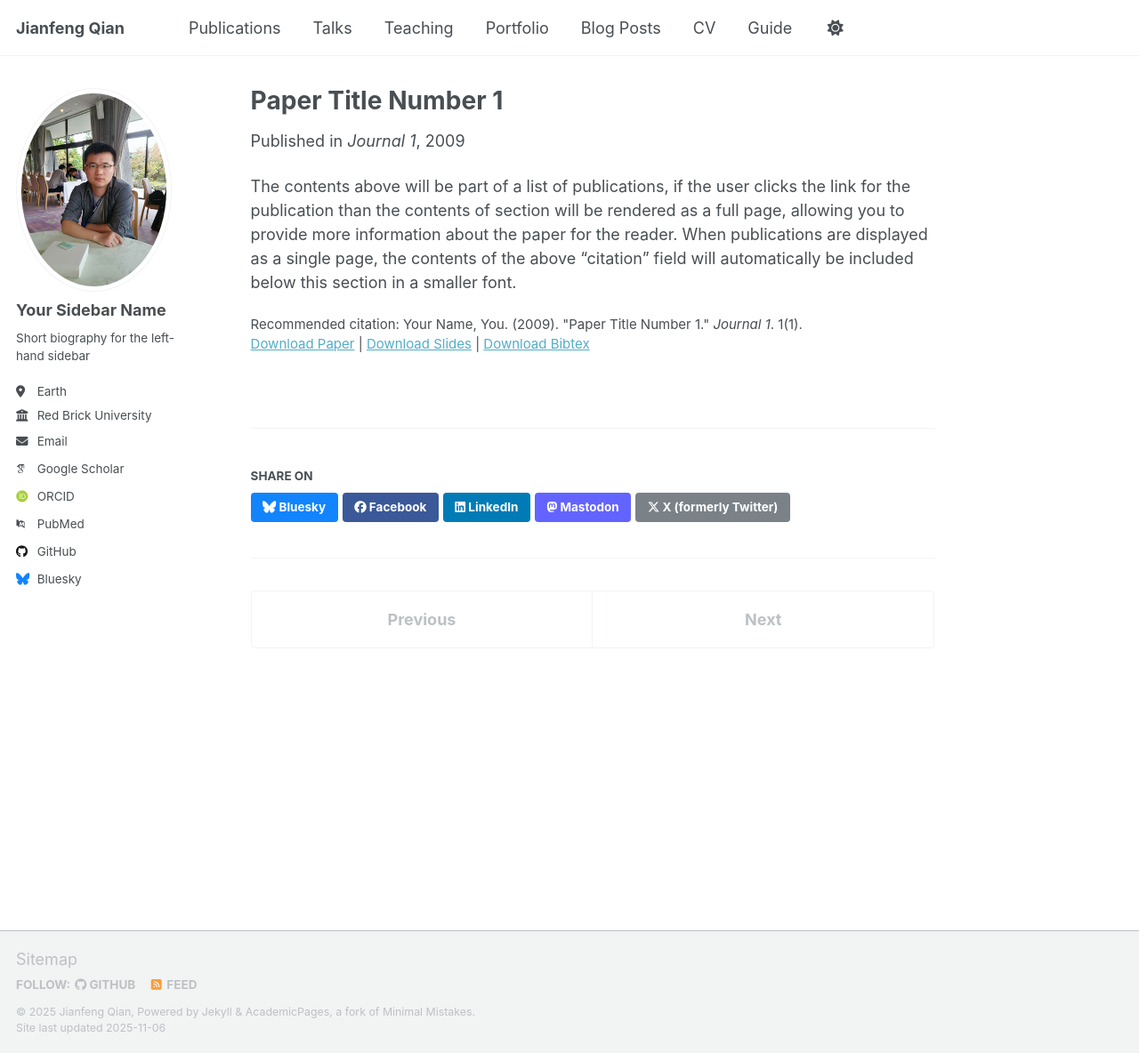
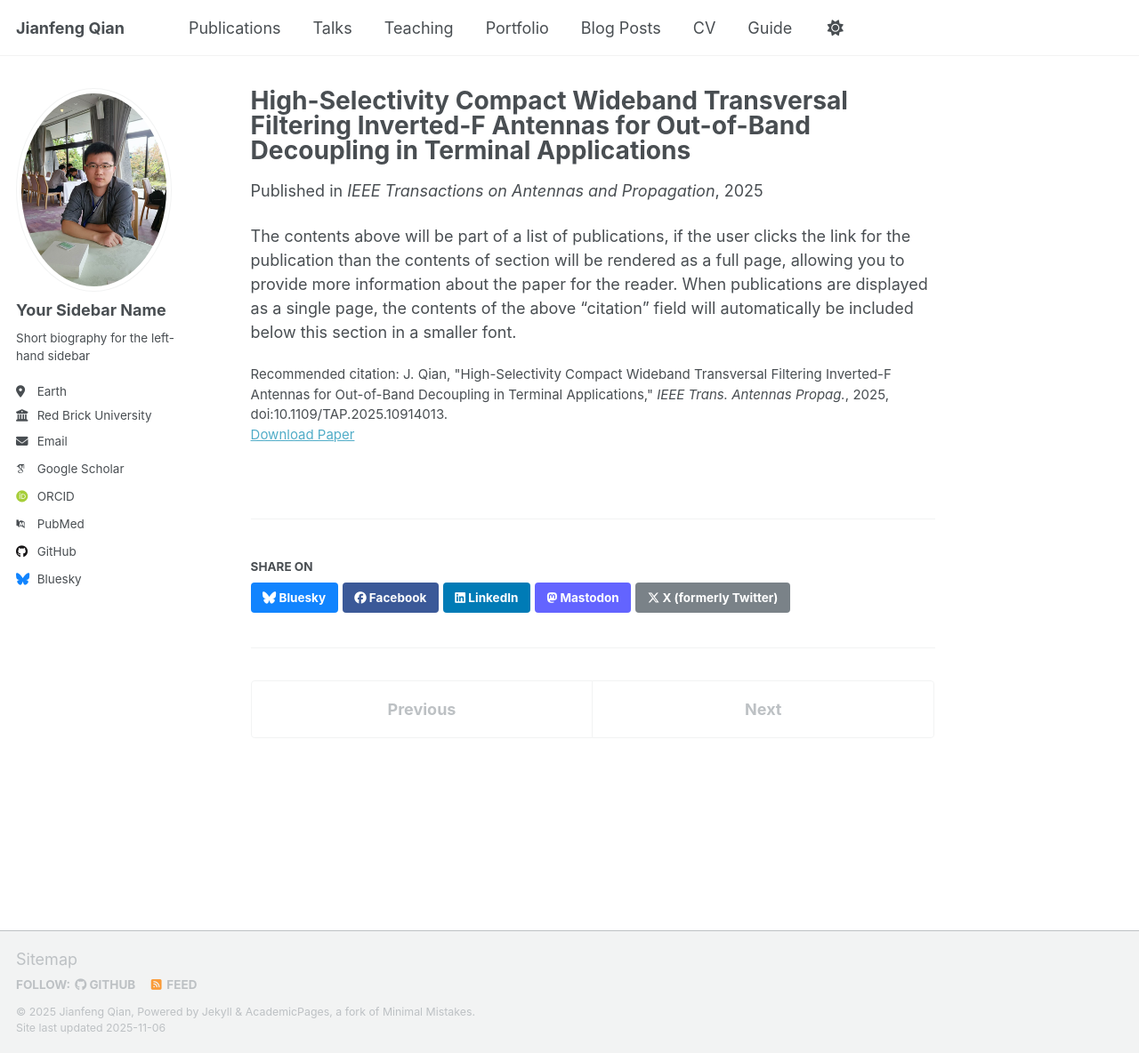
Before and after one commit to eejfqian/eejfqian.github.io, a Jekyll site: the page built from _publications/2009-10-01-paper-title-number-1.md, in a window 1280 px wide and 1184 px high. Shown: the whole window at 89% size. Built offline with Jekyll 4.4.1, drawn with Linux system fonts in a browser that asks for light colours; some web fonts are replaced; a script that is not in the unit is left out.

Commit message:
Update 2009-10-01-paper-title-number-1.md

```diff
--- a/_publications/2009-10-01-paper-title-number-1.md
+++ b/_publications/2009-10-01-paper-title-number-1.md
@@ -1,14 +1,12 @@
 ---
-title: "Paper Title Number 1"
+title: "High-Selectivity Compact Wideband Transversal Filtering Inverted-F Antennas for Out-of-Band Decoupling in Terminal Applications"
 collection: publications
-category: manuscripts
-permalink: /publication/2009-10-01-paper-title-number-1
-excerpt: 'This paper is about the number 1. The number 2 is left for future work.'
-date: 2009-10-01
-venue: 'Journal 1'
-slidesurl: 'https://academicpages.github.io/files/slides1.pdf'
-paperurl: 'https://academicpages.github.io/files/paper1.pdf'
-bibtexurl: 'https://academicpages.github.io/files/bibtex1.bib'
-citation: 'Your Name, You. (2009). &quot;Paper Title Number 1.&quot; <i>Journal 1</i>. 1(1).'
+category: journal
+permalink: /publication/2025-high-selectivity-filtering-ifa
+excerpt: "This paper proposes a compact transversal filtering inverted-F antenna (IFA) with wideband high selectivity and inherent out-of-band decoupling capability for terminal applications."
+date: 2025-02-01
+venue: "IEEE Transactions on Antennas and Propagation"
+paperurl: "https://ieeexplore.ieee.org/document/10914013"
+citation: 'J. Qian, "High-Selectivity Compact Wideband Transversal Filtering Inverted-F Antennas for Out-of-Band Decoupling in Terminal Applications," <i>IEEE Trans. Antennas Propag.</i>, 2025, doi:10.1109/TAP.2025.10914013.'
 ---
 The contents above will be part of a list of publications, if the user clicks the link for the publication than the contents of section will be rendered as a full page, allowing you to provide more information about the paper for the reader. When publications are displayed as a single page, the contents of the above "citation" field will automatically be included below this section in a smaller font.
```
